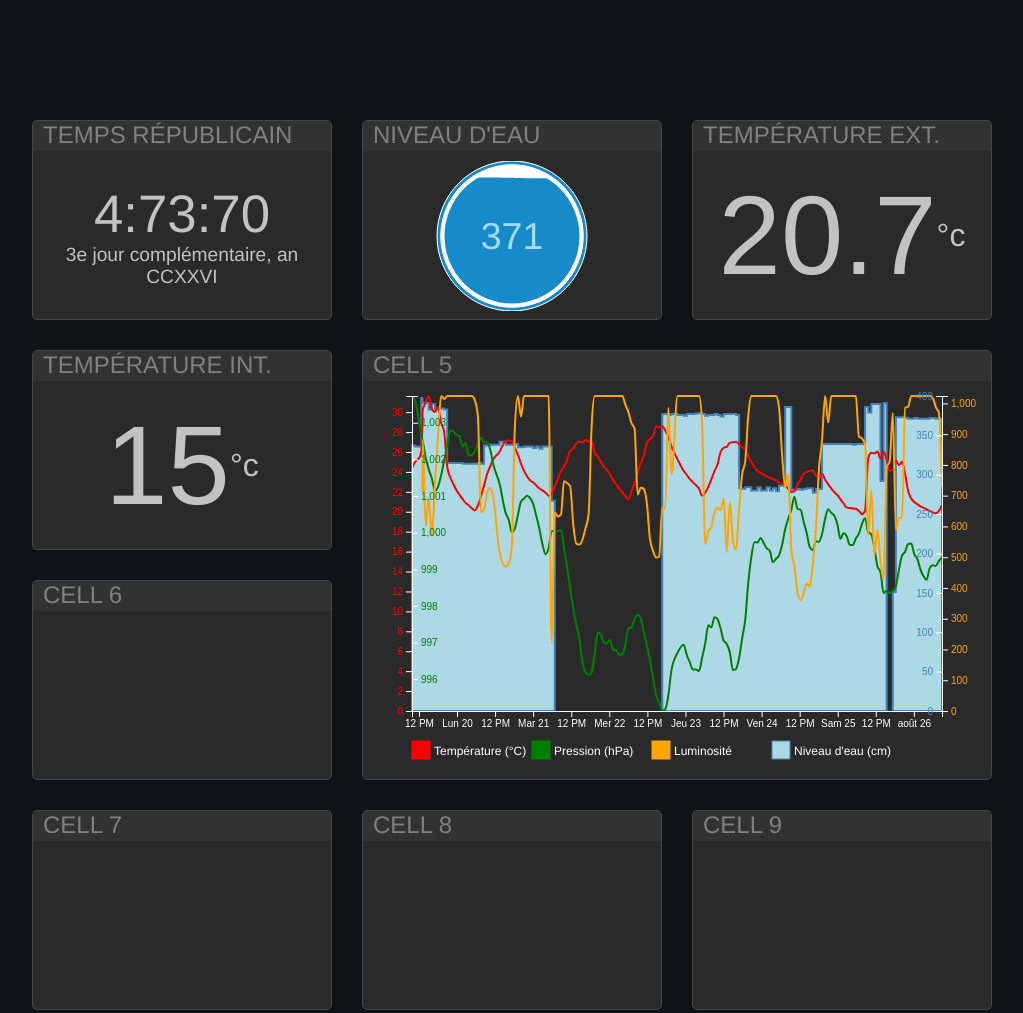
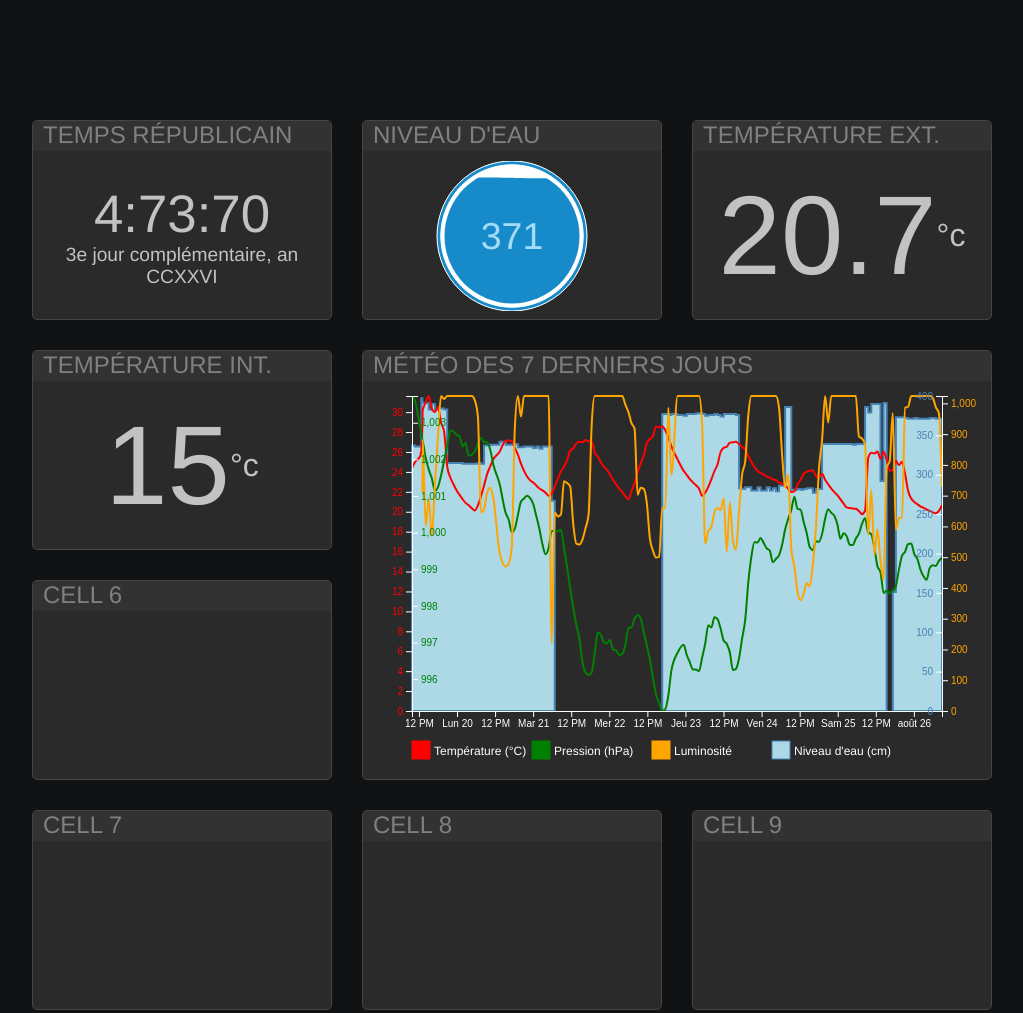
Before and after one commit to jbellue/rebiereDashboard, a plain HTML site: page index.html in a window 1280 px wide. Shown: the top 1013 px of the page, without its empty margins (128-1151 px from the left). Drawn offline with nearby package versions, Linux system fonts and the light colour scheme; a script that the page names is missing.

Commit message:
finally add its title to the full chart cell

```diff
--- a/index.html
+++ b/index.html
@@ -48,7 +48,7 @@
                 </div>
             </div>
         <div class="cell" id="fullWeatherChartContainer">
-            <div class="header">Cell 5</div>
+            <div class="header">météo des 7 derniers jours</div>
             <div class="data" id="fullWeatherChart"></div>
         </div>
         <div class="cell">
```
